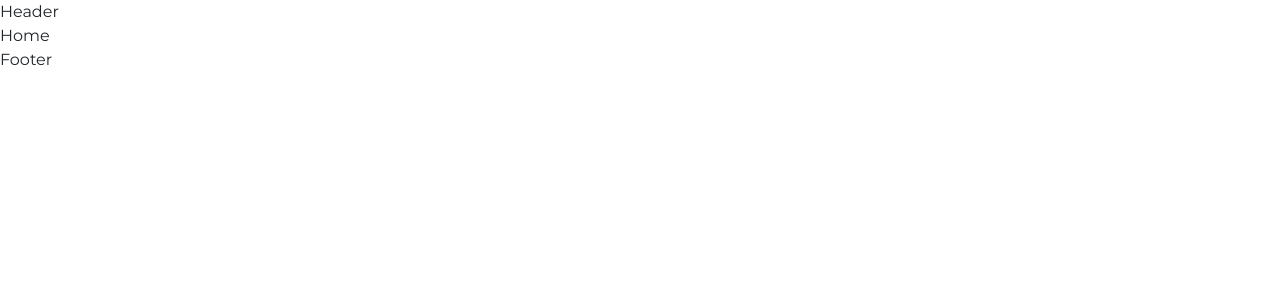
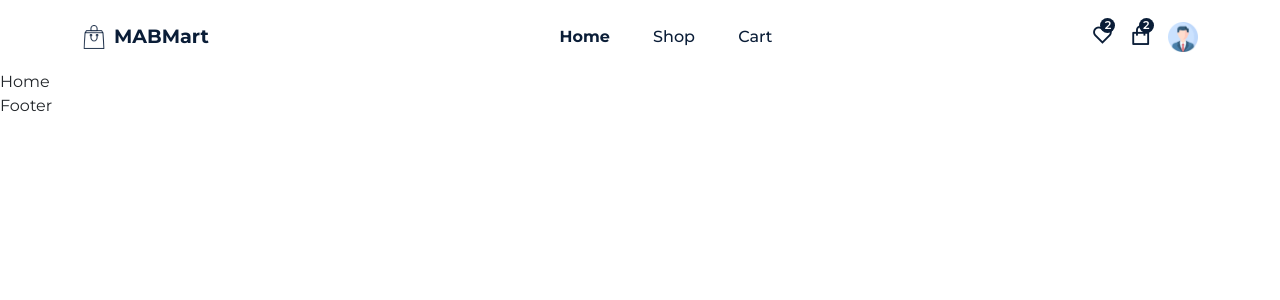
Before and after one commit to AbdullahButt2611/MABMart_Ecommerce, a React (Create React App) app: page /home in a window 1280 px wide. Shown: the top 300 px of the page. Built offline with nearby package versions, Linux system fonts and the light colour scheme.

Commit message:
Working on header section
Designing the header section or navbar of the project.

```diff
--- a/src/App.css
+++ b/src/App.css
@@ -54,3 +54,11 @@
   text-decoration: none;
   color: unset;
 }
+
+img{
+  width: 100%;
+}
+
+section{
+  padding: 60px 0px;
+}
--- a/src/components/Header/Header.jsx
+++ b/src/components/Header/Header.jsx
@@ -1,12 +1,80 @@
 import React from 'react'
+
+import { NavLink } from 'react-router-dom'
 import './header.css'
 
-import { Container } from 'reactstrap'
+import {motion} from 'framer-motion'
+
+import logo from '../../assets/images/eco-logo.png'
+import userIcon from '../../assets/images/user-icon.png'
+
+import { Container, Row } from 'reactstrap'
+
+const nav__links = [
+  {
+    path: 'home',
+    display: 'Home'
+  },
+  {
+    path: 'shop',
+    display: 'Shop'
+  },
+  {
+    path: 'cart',
+    display: 'Cart'
+  },
+]
 
 const Header = () => {
-  return (
-    <div>Header</div>
-  )
+  return <header className="header">
+    <Container>
+      <Row>
+        <div className="nav__wrapper">
+
+          <div className="logo">
+            <img src={logo} alt="logo" />
+            <div>
+              <h1>MABMart</h1>
+              <p>Since 2020</p>
+            </div>
+          </div>
+
+          <div className="navigation">
+            <ul className="menu">
+              {
+                nav__links.map((item, index) => (
+                  <li className="nav__item" key={index}>
+                    <NavLink to={item.path} className={(navClass) => navClass.isActive ? 'nav__active' : ''}>{item.display}</NavLink>
+                  </li>
+                ))
+              }
+            </ul>
+          </div>
+
+          <div className="nav__icons">
+
+            <span className="fav__icon">
+              <i class="ri-heart-line"></i>
+              <span className="badge">2</span>
+            </span>
+            <span className="cart__icon">
+              <i class="ri-shopping-bag-line"></i>
+              <span className="badge">2</span>
+            </span>
+
+            <span><motion.img whileTap={{scale:1.2}} src={userIcon} alt="User Profile" /></span>
+          </div>
+
+          <div className="mobile__menu">
+            <span>
+              <i class="ri-menu-line"></i>
+            </span>
+          </div>
+
+        </div>
+      </Row>
+    </Container>
+  </header>
 }
 
 export default Header
--- a/src/components/Header/header.css
+++ b/src/components/Header/header.css
@@ -0,0 +1,95 @@
+.header{
+    width: 100%;
+    height: 70px;
+    line-height: 70px;
+}
+
+.nav__wrapper{
+    display: flex;
+    align-items: center;
+    justify-content: space-between;
+}
+
+.logo{
+    display: flex;
+    align-items: center;
+    column-gap: 8px;
+}
+
+.logo img{
+    width: 1.5rem;
+    height: 1.5rem;
+}
+
+.logo h1{
+    font-size: 1.2rem;
+    font-weight: 700;
+    color: var(--primary-color);
+}
+
+.logo p{
+    display: none;
+}
+
+.menu{
+    display: flex;
+    align-items: center;
+    column-gap: 2.7rem;
+    margin-bottom: 0;
+}
+
+.nav__item a{
+    color: var(--primary-color);
+    font-weight: 500;
+    cursor: pointer;
+}
+
+.nav__icons{
+    display: flex;
+    align-items: center;
+    column-gap: 1rem;
+}
+
+.nav__icons span i{
+    font-size: 1.4rem;
+    color: var(--primary-color);
+    cursor: pointer;
+}
+
+.cart__icon, .fav__icon{
+    position: relative;
+}
+
+.badge{
+    position: absolute;
+    top: 25%;
+    right: -8%;
+    width: 15px;
+    height: 15px;
+    content: '';
+    background: var(--primary-color);
+    color: #fff;
+    border-radius: 50px;
+    display: flex;
+    align-items: center;
+    justify-content: center;
+    font-size: 0.7rem;
+    font-weight: 600;
+    z-index: 10;
+}
+
+.nav__icons span img{
+    width: 30px;
+    height: 30px;
+    cursor: pointer;
+}
+
+.mobile__menu{
+    font-size: 1.3rem;
+    color: var(--primary-color);
+    display: none;
+}
+
+.nav__active{
+    font-weight: 700 !important;
+}
```
